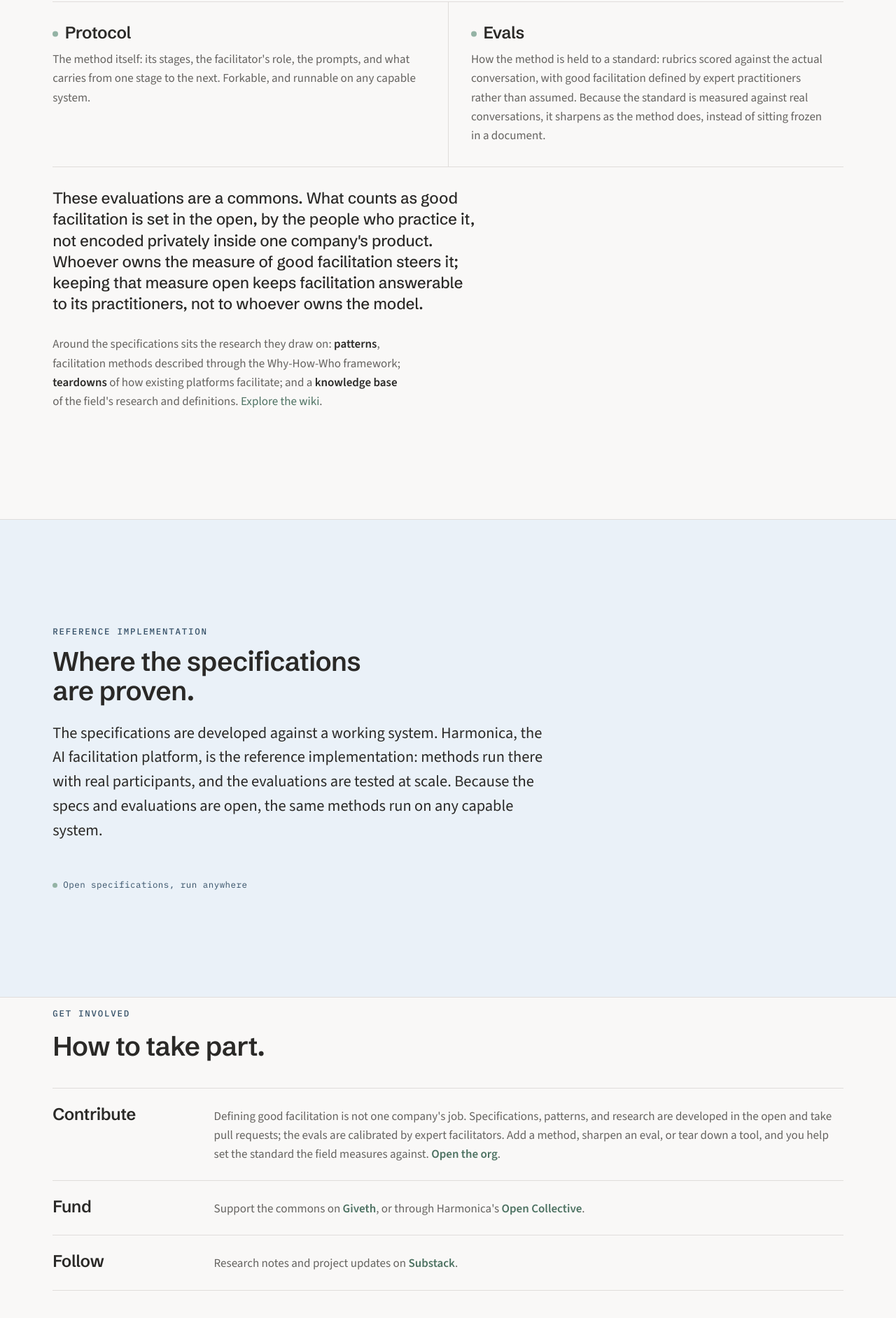
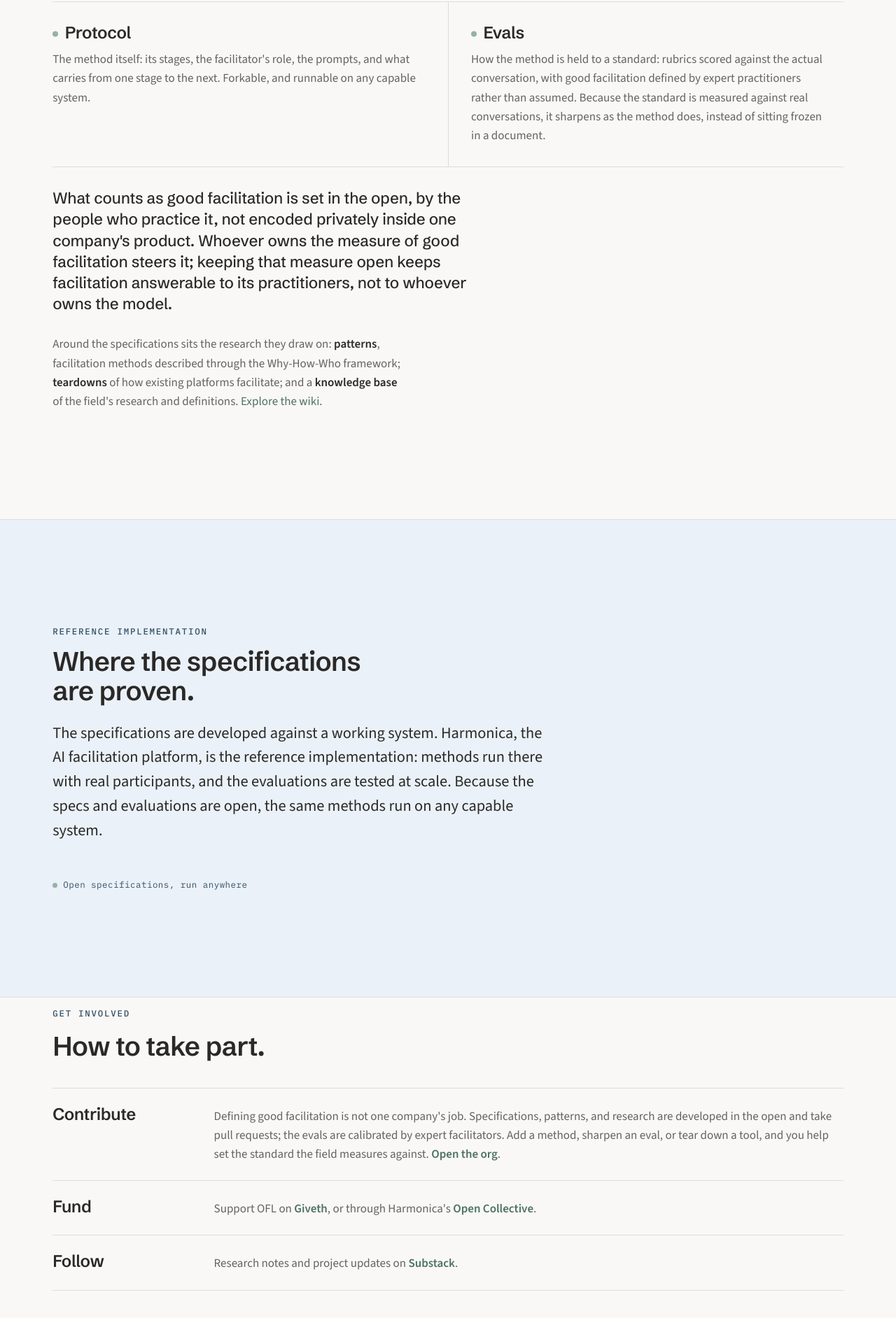
Before and after one commit to Open-Facilitation-Library/website, a plain HTML site: page index.html in a window 1280 px wide. Shown: the part 1743-3627 px from the top of the page at 70% size. Drawn offline with nearby package versions, Linux system fonts and the light colour scheme.

Commit message:
apex copy: drop the word "commons" from body copy (keep the concept)
Two copy-only edits: remove the "These evaluations are a commons." opener
(the following sentences already carry it) and "Support the commons" ->
"Support OFL". The commons concept stays (open, shared, set by practitioners);
just the academic-leaning label goes. CSS class name left unchanged.

```diff
--- a/index.html
+++ b/index.html
@@ -57,7 +57,7 @@
             <p>How the method is held to a standard: rubrics scored against the actual conversation, with good facilitation defined by expert practitioners rather than assumed. Because the standard is measured against real conversations, it sharpens as the method does, instead of sitting frozen in a document.</p>
           </article>
         </div>
-        <p class="prose commons">These evaluations are a commons. What counts as good facilitation is set in the open, by the people who practice it, not encoded privately inside one company's product. Whoever owns the measure of good facilitation steers it; keeping that measure open keeps facilitation answerable to its practitioners, not to whoever owns the model.</p>
+        <p class="prose commons">What counts as good facilitation is set in the open, by the people who practice it, not encoded privately inside one company's product. Whoever owns the measure of good facilitation steers it; keeping that measure open keeps facilitation answerable to its practitioners, not to whoever owns the model.</p>
         <p class="prose muted reference">Around the specifications sits the research they draw on: <b>patterns</b>, facilitation methods described through the Why-How-Who framework; <b>teardowns</b> of how existing platforms facilitate; and a <b>knowledge base</b> of the field's research and definitions. <a href="https://wiki.openfac.org">Explore the wiki</a>.</p>
       </section>
     </main>
@@ -86,7 +86,7 @@
           </div>
           <div class="route">
             <h3>Fund</h3>
-            <p>Support the commons on <a href="https://giveth.io/project/open-facilitation-library">Giveth</a>, or through Harmonica's <a href="https://opencollective.com/open-facilitation-library">Open Collective</a>.</p>
+            <p>Support OFL on <a href="https://giveth.io/project/open-facilitation-library">Giveth</a>, or through Harmonica's <a href="https://opencollective.com/open-facilitation-library">Open Collective</a>.</p>
           </div>
           <div class="route">
             <h3>Follow</h3>
```
